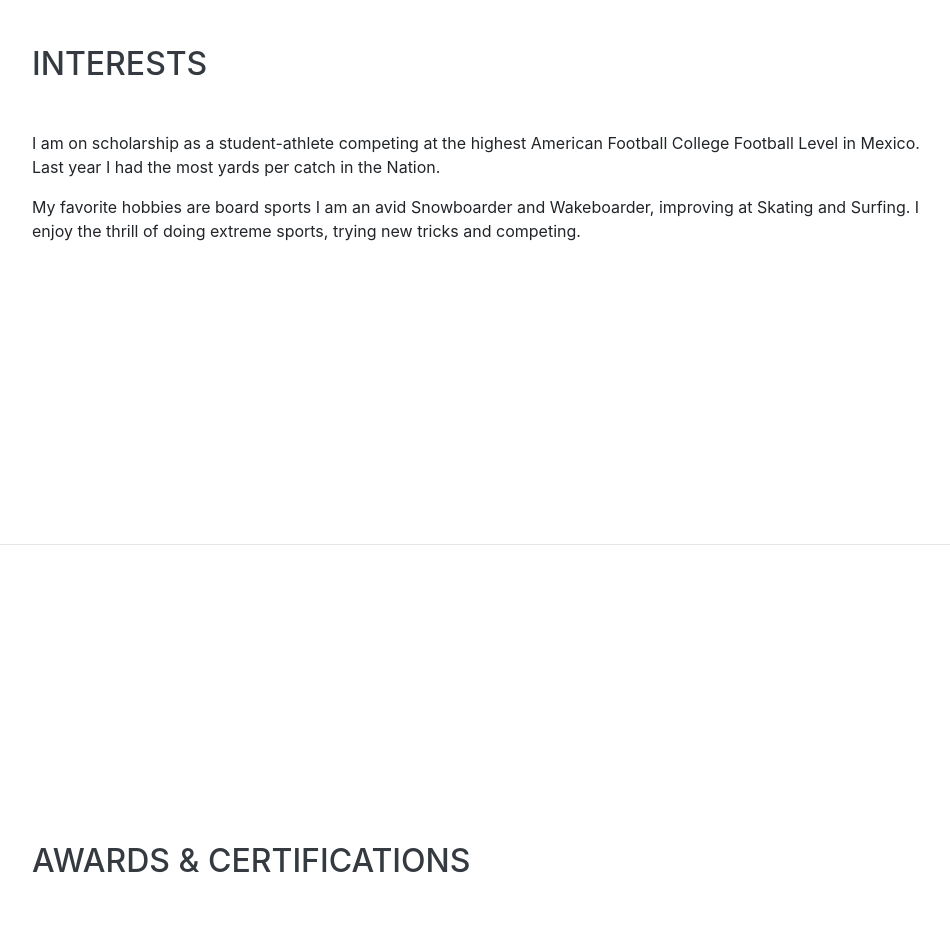
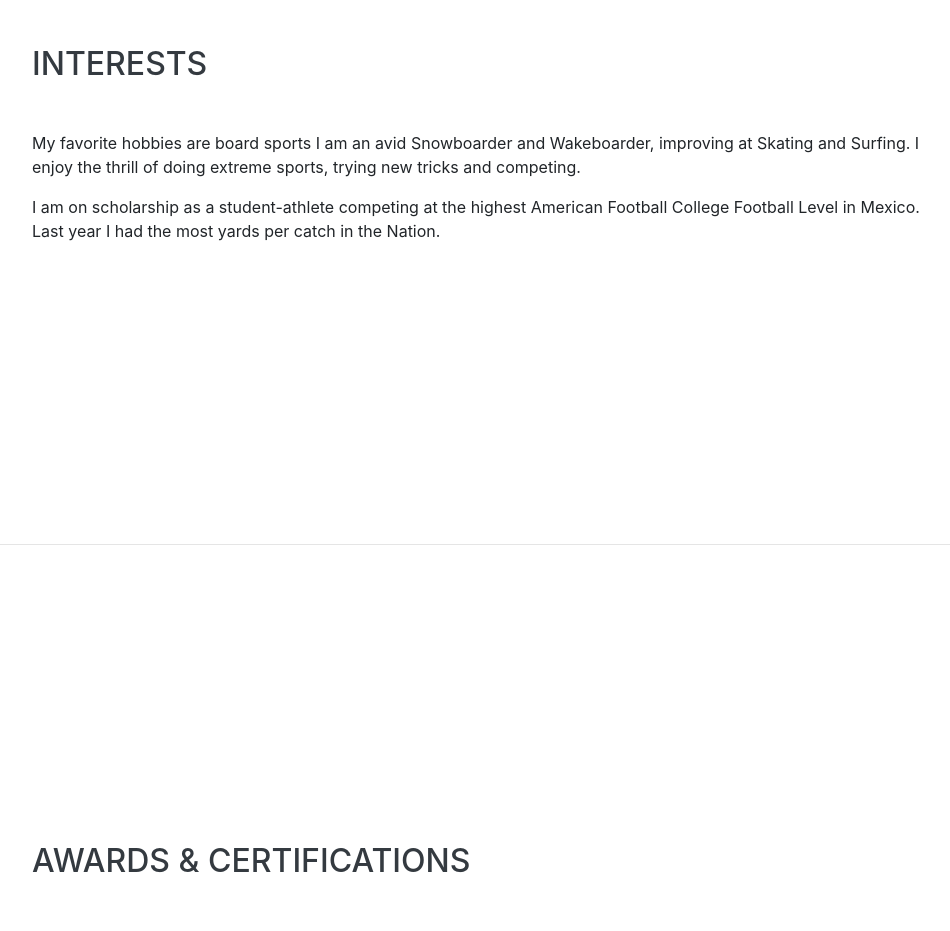
Before and after one commit to liamloft/Resume, a website with bundled scripts: page index.html in a window 1280 px wide. Shown: the part 3460-4391 px from the top of the page, without its empty margins (288-1238 px from the left). Built offline with nearby package versions, Linux system fonts and the light colour scheme; a web font is replaced by a local one.

Commit message:
Interests

```diff
--- a/index.html
+++ b/index.html
@@ -211,8 +211,8 @@
     <section class="resume-section p-3 p-lg-5 d-flex align-items-center" id="interests">
       <div class="w-100">
         <h2 class="mb-5">Interests</h2>
-        <p>I am on scholarship as a student-athlete competing at the highest American Football College Football Level in Mexico. Last year I had the most yards per catch in the Nation. </p>
-        <p class="mb-0">My favorite hobbies are board sports I am an avid Snowboarder and Wakeboarder, improving at Skating and Surfing. I enjoy the thrill of doing extreme sports, trying new tricks and competing.</p>
+        <p> My favorite hobbies are board sports I am an avid Snowboarder and Wakeboarder, improving at Skating and Surfing. I enjoy the thrill of doing extreme sports, trying new tricks and competing.</p>
+        <p class="mb-0">I am on scholarship as a student-athlete competing at the highest American Football College Football Level in Mexico. Last year I had the most yards per catch in the Nation.</p>
       </div>
     </section>
 
```
